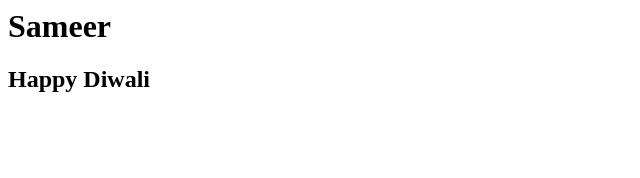
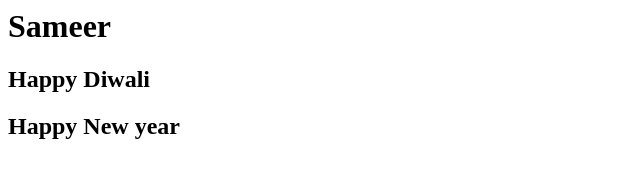
Before and after one commit to sameerparab35/youtubegit, a plain HTML site: page index.html in a window 1280 px wide. Shown: the whole page, without its empty margins (0-640 px from the left). Drawn offline with Linux system fonts and the light colour scheme.

Commit message:
sthird changes

```diff
--- a/index.html
+++ b/index.html
@@ -2,5 +2,6 @@
 <body>
 	<h1>Sameer</chinmay>
 	<h2>Happy Diwali</h2>
+	<h2>Happy New year</h2>
 </body>
 </html>
```
